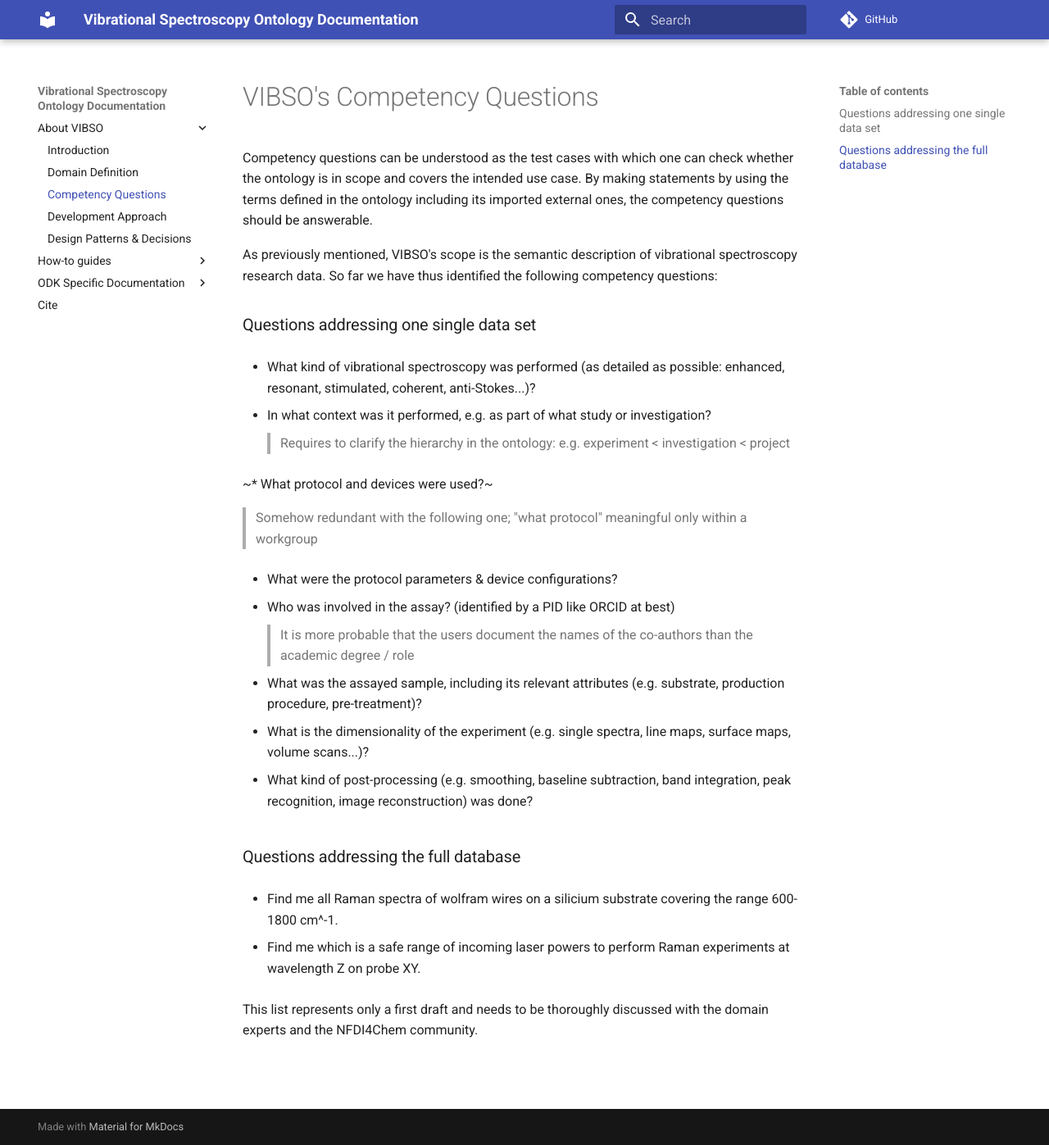
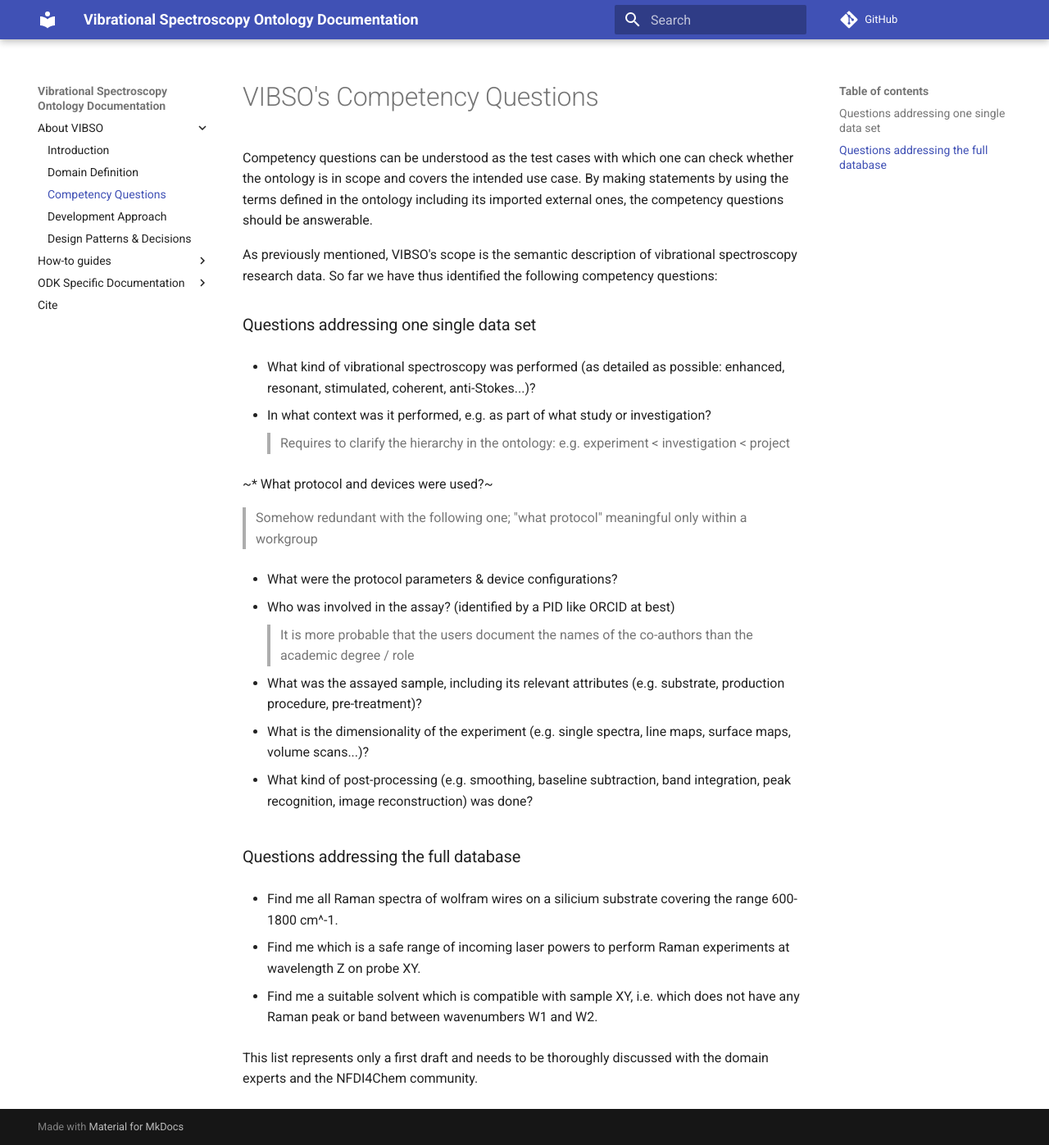
Before and after one commit to NFDI4Chem/VibrationalSpectroscopyOntology, an MkDocs documentation site: the page built from docs/competency_questions.md, in a window 1280 px wide and 1397 px high. Shown: the whole window at 82% size. Built offline with MkDocs 1.6.1 and Material for MkDocs 9.7.7, drawn with Linux system fonts in a browser that asks for light colours; comment, search, counter and statistics services are not loaded.

Commit message:
Update docs/competency_questions.md

```diff
--- a/docs/competency_questions.md
+++ b/docs/competency_questions.md
@@ -31,4 +31,6 @@ As previously mentioned, VIBSO's scope is the semantic description of vibrationa
 
 * Find me which is a safe range of incoming laser powers to perform Raman experiments at wavelength Z on probe XY.
 
+* Find me a suitable solvent which is compatible with sample XY, i.e. which does not have any Raman peak or band between wavenumbers W1 and W2.
+
 This list represents only a first draft and needs to be thoroughly discussed with the domain experts and the NFDI4Chem community.
```
